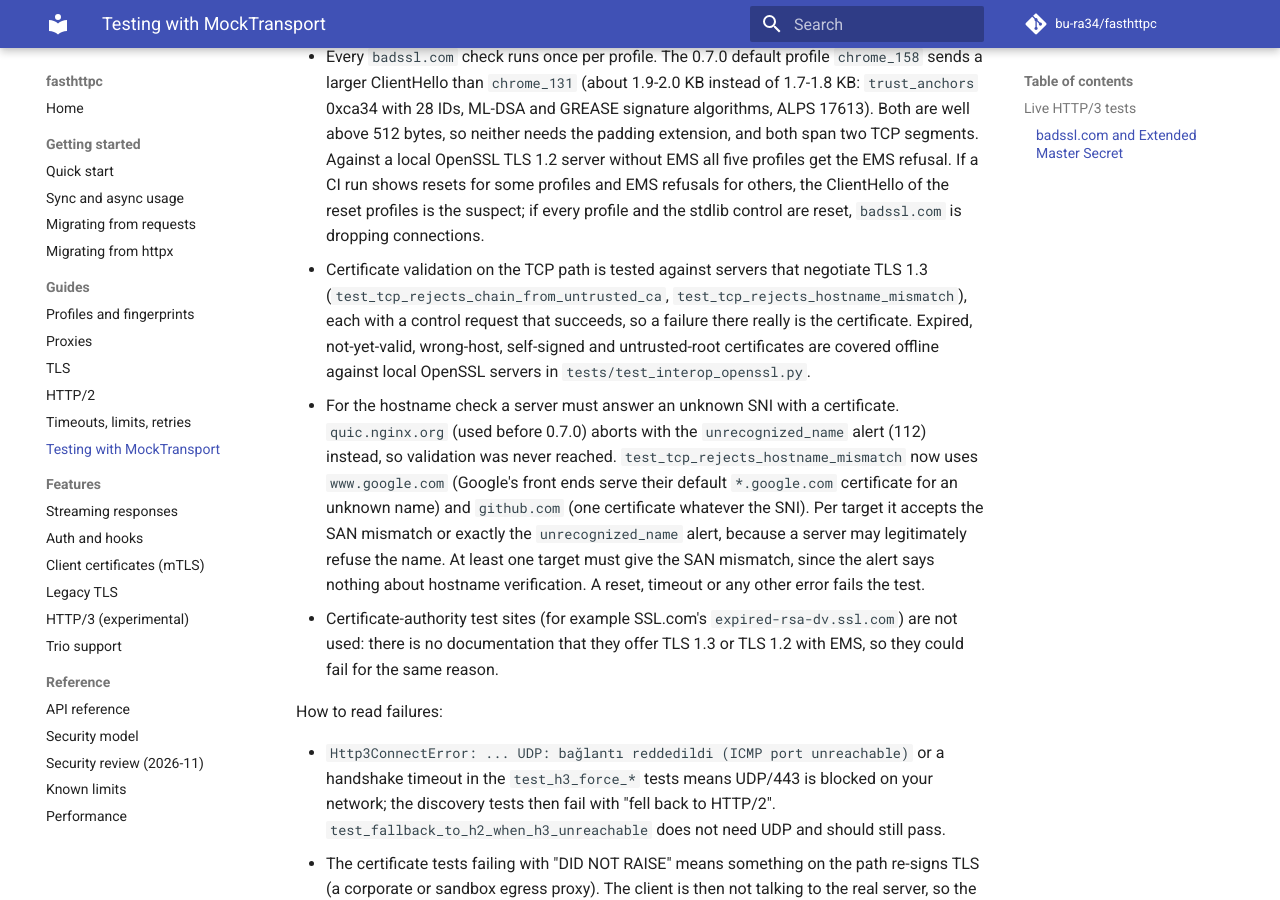
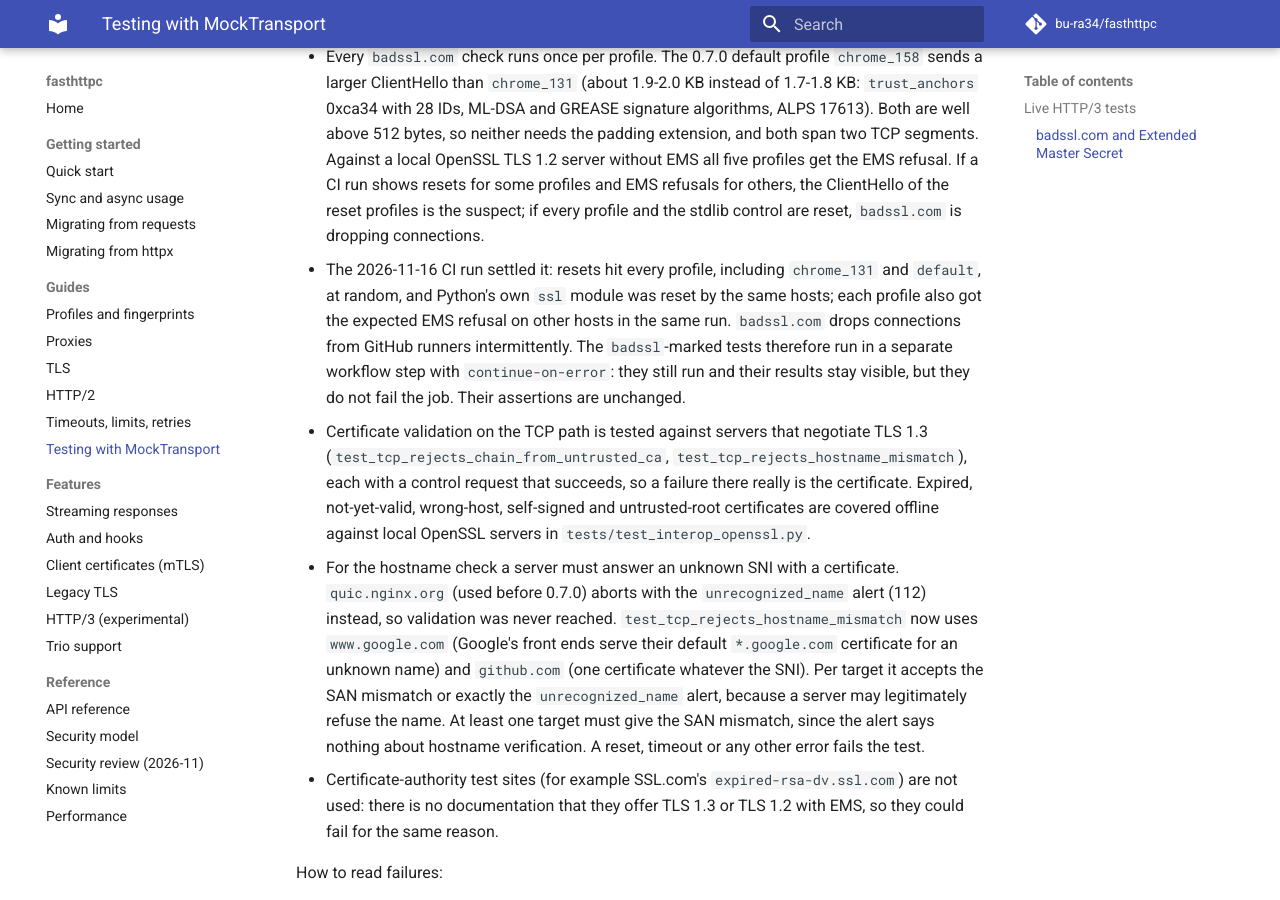
Before and after one commit to bu-ra34/fasthttpc, an MkDocs documentation site: the page built from docs/testing.md, in a window 1280 px wide and 900 px high, scrolled down 2857 px. Built offline with MkDocs 1.6.1 and Material for MkDocs 9.7.7, drawn with Linux system fonts in a browser that asks for light colours; comment, search, counter and statistics services are not loaded.

Commit message:
Canlı testler: badssl.com testleri ayrı, işi düşürmeyen adımda
İkinci canlı çalıştırmada badssl.com bağlantı sıfırlamaları bütün profillerde ve Python'un ssl modülünde de görüldü; sorun fasthttpc'de değil. badssl testleri 'badssl' işaretiyle ayrıldı ve continue-on-error ile ayrı bir adımda koşuyor. Doğrulamalar değişmedi.

```diff
--- a/docs/testing.md
+++ b/docs/testing.md
@@ -99,6 +99,13 @@ The tests account for that as follows:
   CI run shows resets for some profiles and EMS refusals for others, the
   ClientHello of the reset profiles is the suspect; if every profile and the
   stdlib control are reset, `badssl.com` is dropping connections.
+- The 2026-11-16 CI run settled it: resets hit every profile, including
+  `chrome_131` and `default`, at random, and Python's own `ssl` module was reset
+  by the same hosts; each profile also got the expected EMS refusal on other
+  hosts in the same run. `badssl.com` drops connections from GitHub runners
+  intermittently. The `badssl`-marked tests therefore run in a separate workflow
+  step with `continue-on-error`: they still run and their results stay visible,
+  but they do not fail the job. Their assertions are unchanged.
 - Certificate validation on the TCP path is tested against servers that
   negotiate TLS 1.3 (`test_tcp_rejects_chain_from_untrusted_ca`,
   `test_tcp_rejects_hostname_mismatch`), each with a control request that
--- a/pyproject.toml
+++ b/pyproject.toml
@@ -81,6 +81,7 @@ pythonpath = ["."]
 markers = [
     "interop: bağımsız TLS sunucularına (openssl s_server, tlslite-ng) karşı uyumluluk testleri; varsayılan çalıştırmada da koşar",
     "live: real-internet tests (public HTTP/3 servers, badssl.com); skipped unless FASTHTTPC_LIVE=1",
+    "badssl: live tests against badssl.com, whose servers reset connections intermittently (also for Python's ssl module); run in a separate, non-blocking CI step",
 ]
 
 [tool.ruff]
```
Also changed, not shown: CHANGELOG.md (+3 -0 lines), 2 other files.
